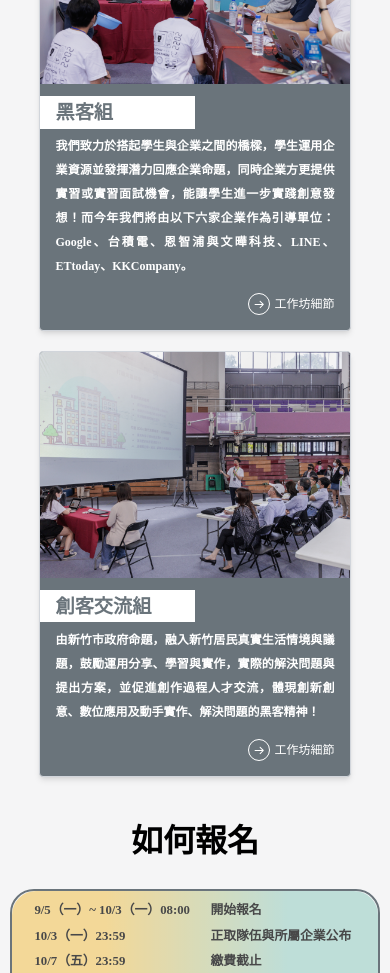
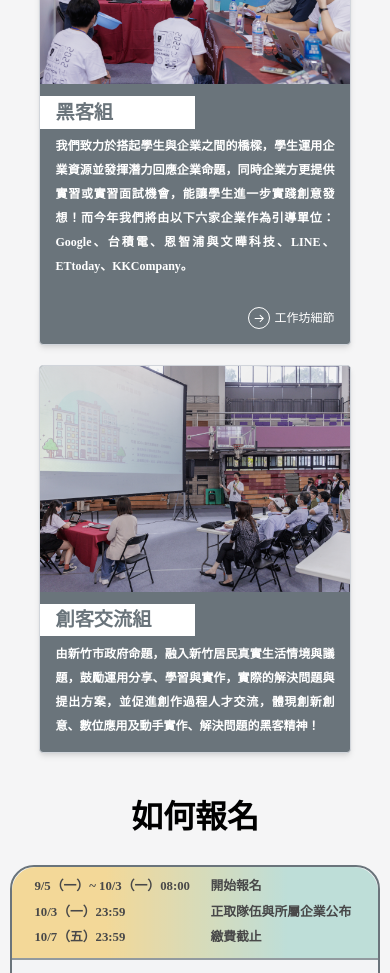
Before and after one commit to Official-Meichu-Hackathon/2023-singup, a Next.js app: page / in a window 390 px wide. Shown: the part 2740-3713 px from the top of the page. Built offline with nearby package versions, Linux system fonts and the light colour scheme.

Commit message:
fix minor issue

```diff
--- a/components/Team_intro.jsx
+++ b/components/Team_intro.jsx
@@ -105,7 +105,7 @@ const Team_each = ({ team, imageSrc, description, link, view }) => {
   );
 };
 
-const Team_each_m = ({ team, imageSrc, description, link }) => {
+const Team_each_m = ({ team, imageSrc, description, link, view }) => {
   const [isHovered, setIsHovered] = useState(false);
 
   const handleHover = () => {
@@ -133,10 +133,12 @@ const Team_each_m = ({ team, imageSrc, description, link }) => {
           </h3>
         </div>
         <div className="px-[5%]">
-          <p className="text-[12px] sm:text-[16px] pt-[2%] font-semibold text-white">
+          <p className="text-[12px] sm:text-[16px] pt-[2%] font-semibold text-white pb-[5%]">
             {description}
           </p>
-          <div className="flex py-[5%] gap-x-1 sm:gap-x-2 text-base justify-end">
+          <div
+            className={`${view} flex py-[5%] gap-x-1 sm:gap-x-2 text-base justify-end`}
+          >
             <img
               src="/assets/icons/topic_arrow_w.svg"
               alt=""
```
